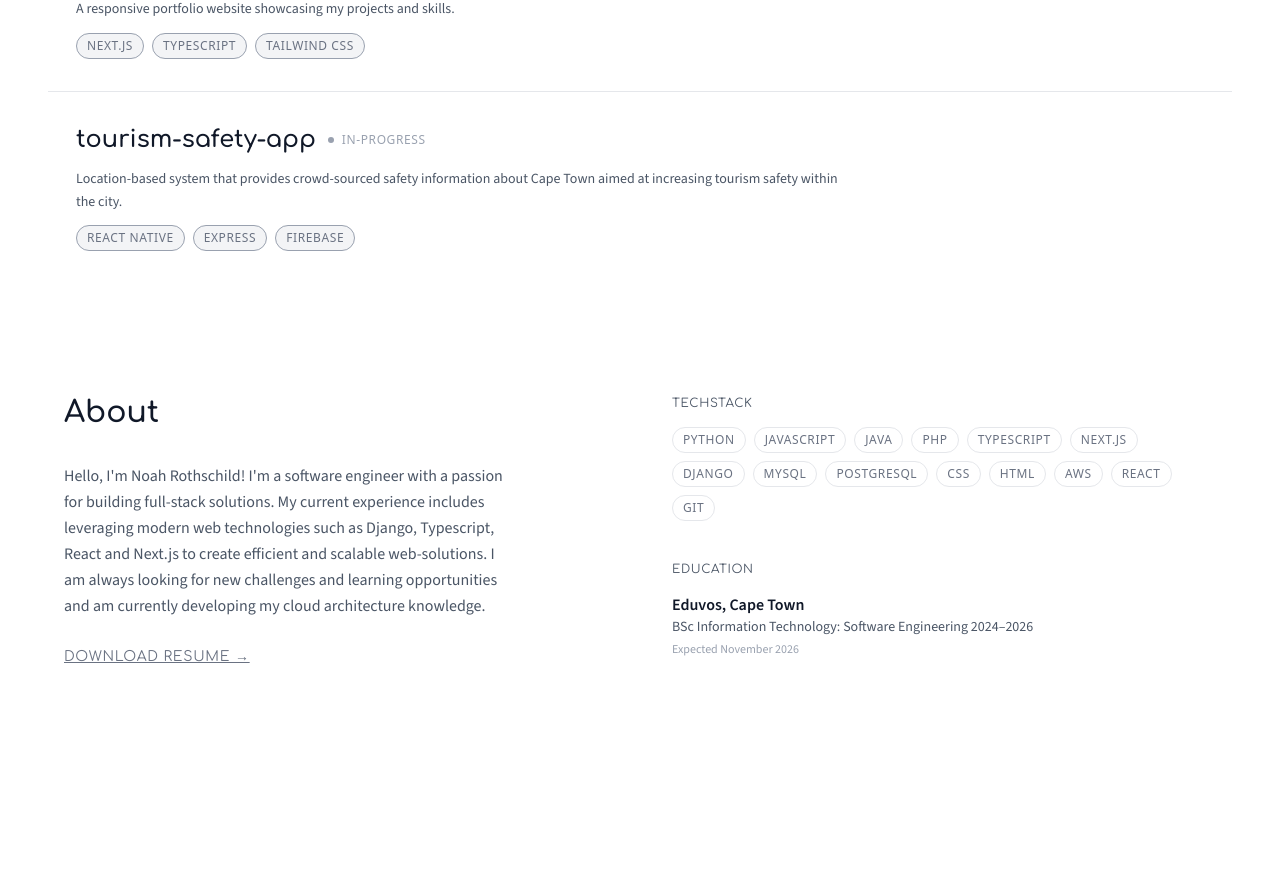
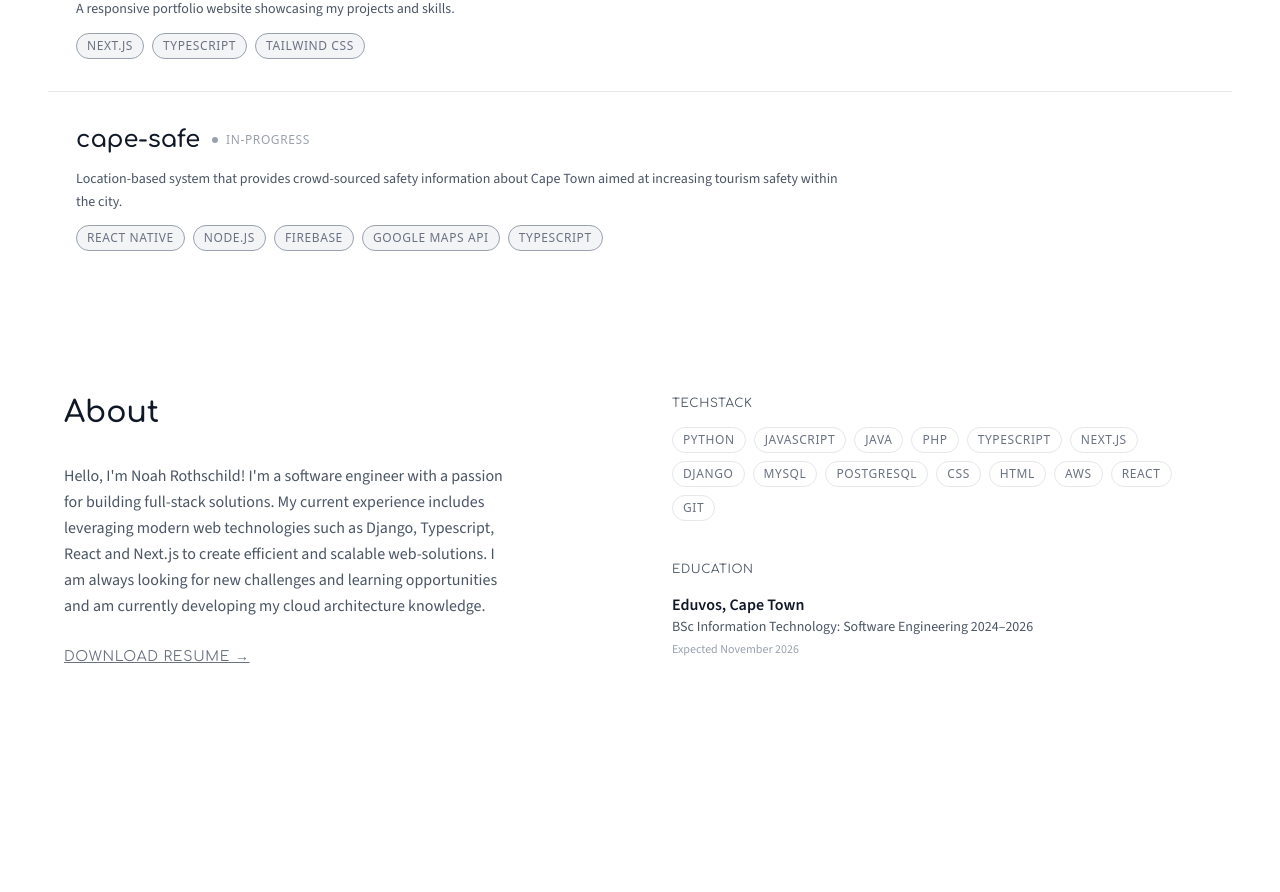
Before and after one commit to Noah-Rothschild/portfolio, a Next.js app: page / in a window 1280 px wide. Shown: the part 1316-2208 px from the top of the page. Built offline with nearby package versions, Linux system fonts and the light colour scheme.

Commit message:
Added new project information

```diff
--- a/src/data/projects.ts
+++ b/src/data/projects.ts
@@ -35,10 +35,10 @@ const projects: Project[] = [
     },
 
     {
-        title: "tourism-safety-app",
+        title: "cape-safe",
         description: "Location-based system that provides crowd-sourced safety information about Cape Town aimed at increasing tourism safety within the city.",
         slug: "tourism-safety-app",
-        techStack: ["React Native", "Express", "Firebase"],
+        techStack: ["React Native", "Node.js", "Firebase", "Google Maps API", "TypeScript"],
         status: "in-progress",
         liveUrl: "",
         githubUrl: "",
```
